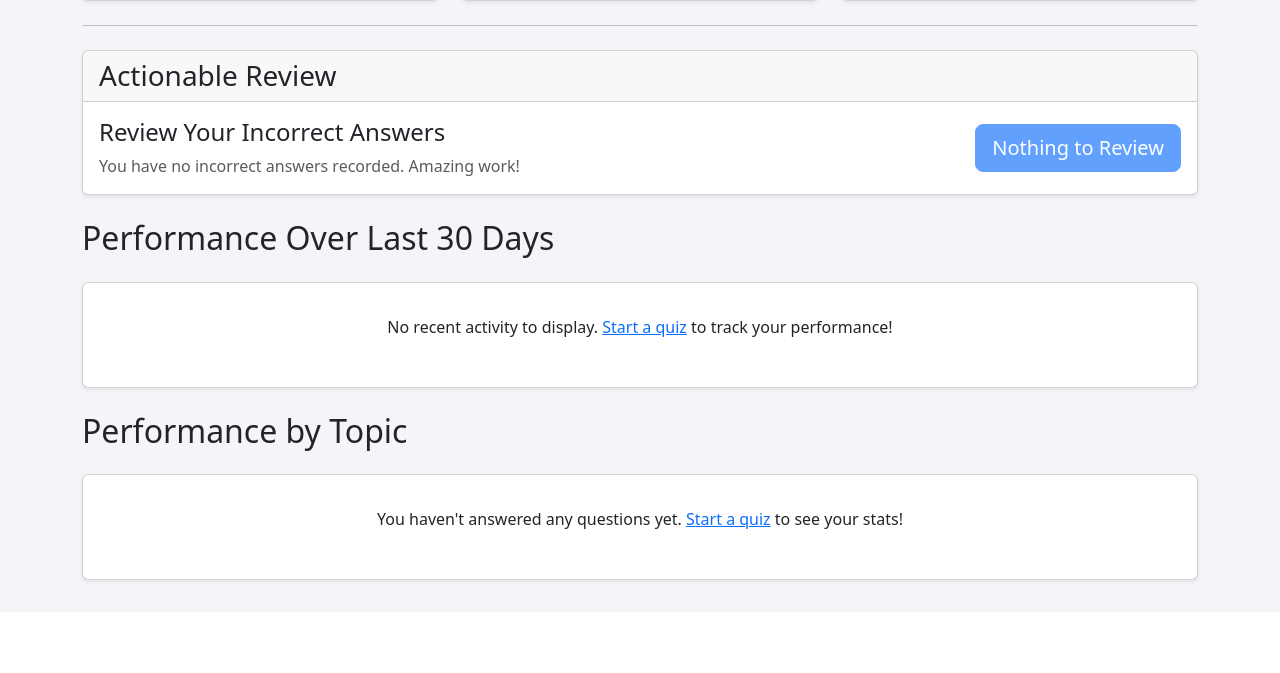
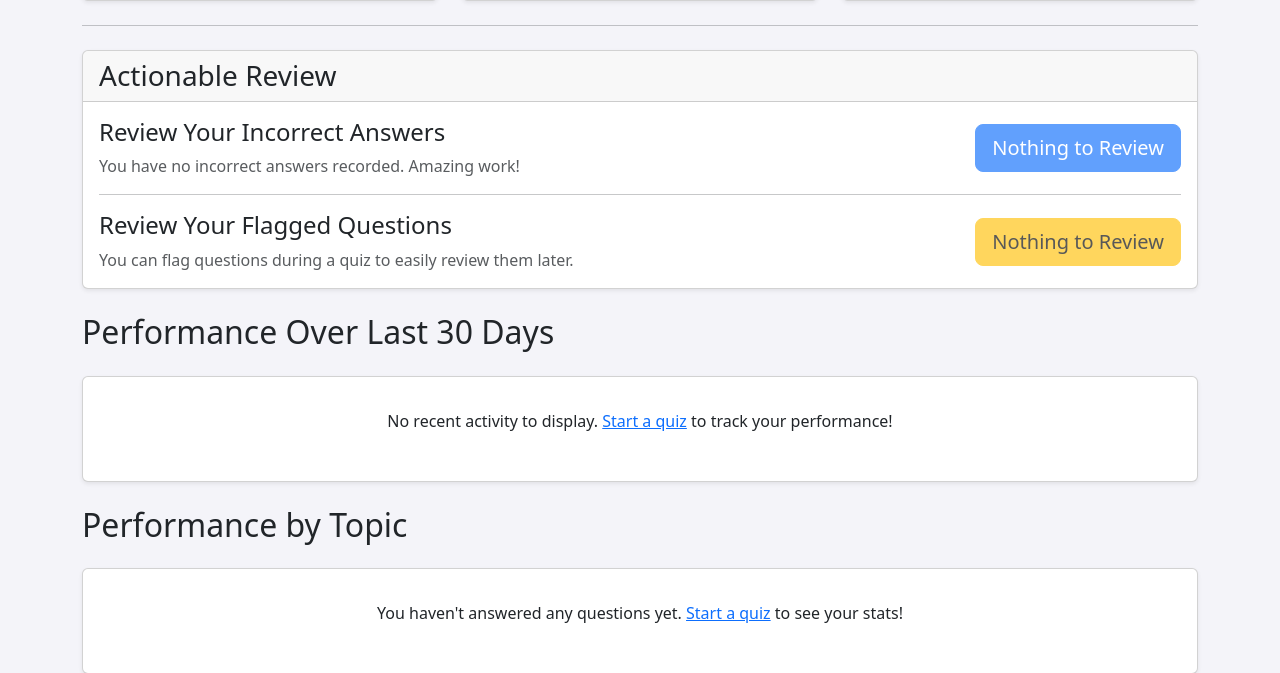
Before and after one commit to biteprep/biteprep, a Django app: page /dashboard/ in a window 1280 px wide. Shown: the part 340-1013 px from the top of the page. Before the commit the page ends 925 px from the top, so only its background shows below. Run offline with Django 5.2, Linux system fonts and the light colour scheme; the visitor is signed in with stand-in values (Sample User, id 1); data that the repository does not hold is empty.

Commit message:
Update all changed files

```diff
--- a/quiz/templates/quiz/dashboard.html
+++ b/quiz/templates/quiz/dashboard.html
@@ -26,14 +26,13 @@
     </div>
     <hr class="my-4">
 
-    <!-- ============================================= -->
-    <!-- START OF NEW ACTION PANEL SECTION -->
-    <!-- ============================================= -->
+    <!-- Action Panel Section -->
     <div class="card shadow-sm mb-4">
         <div class="card-header">
             <h3 class="mb-0">Actionable Review</h3>
         </div>
         <div class="card-body">
+            <!-- Incorrect Review Panel -->
             <div class="row align-items-center">
                 <div class="col-md-8">
                     <h4>Review Your Incorrect Answers</h4>
@@ -51,11 +50,35 @@
                     {% endif %}
                 </div>
             </div>
+
+            <hr class="my-3">
+
+            <!-- ============================================= -->
+            <!-- START OF NEW FLAGGED QUESTIONS PANEL -->
+            <!-- ============================================= -->
+            <div class="row align-items-center">
+                <div class="col-md-8">
+                    <h4>Review Your Flagged Questions</h4>
+                    {% if flagged_questions_count > 0 %}
+                        <p class="mb-md-0">You have <strong>{{ flagged_questions_count }}</strong> questions flagged for future review.</p>
+                    {% else %}
+                        <p class="text-muted mb-md-0">You can flag questions during a quiz to easily review them later.</p>
+                    {% endif %}
+                </div>
+                <div class="col-md-4 text-md-end">
+                    {% if flagged_questions_count > 0 %}
+                        <a href="{% url 'start_flagged_quiz' %}" class="btn btn-warning btn-lg">Review Flagged</a>
+                    {% else %}
+                        <a href="#" class="btn btn-warning btn-lg disabled">Nothing to Review</a>
+                    {% endif %}
+                </div>
+            </div>
+            <!-- ============================================= -->
+            <!-- END OF NEW FLAGGED QUESTIONS PANEL -->
+            <!-- ============================================= -->
+
         </div>
     </div>
-    <!-- ============================================= -->
-    <!-- END OF NEW ACTION PANEL SECTION -->
-    <!-- ============================================= -->
 
     <!-- Performance Chart Section -->
     <h2 class="mb-4">Performance Over Last 30 Days</h2>
@@ -90,21 +113,11 @@
                         <div class="accordion-body p-0">
                             <table class="table table-striped table-hover mb-0">
                                 <thead class="table-light">
-                                    <tr>
-                                        <th scope="col">Subtopic</th>
-                                        <th scope="col" class="text-center">Answered</th>
-                                        <th scope="col" class="text-center">Correct</th>
-                                        <th scope="col" class="text-center">Percentage</th>
-                                    </tr>
+                                    <tr><th scope="col">Subtopic</th><th scope="col" class="text-center">Answered</th><th scope="col" class="text-center">Correct</th><th scope="col" class="text-center">Percentage</th></tr>
                                 </thead>
                                 <tbody>
                                     {% for subtopic in topic_data.subtopics %}
-                                        <tr>
-                                            <td>{{ subtopic.name }}</td>
-                                            <td class="text-center">{{ subtopic.total }}</td>
-                                            <td class="text-center">{{ subtopic.correct }}</td>
-                                            <td class="text-center fw-bold">{{ subtopic.percentage }}%</td>
-                                        </tr>
+                                        <tr><td>{{ subtopic.name }}</td><td class="text-center">{{ subtopic.total }}</td><td class="text-center">{{ subtopic.correct }}</td><td class="text-center fw-bold">{{ subtopic.percentage }}%</td></tr>
                                     {% endfor %}
                                 </tbody>
                             </table>
@@ -112,18 +125,10 @@
                     </div>
                 </div>
             {% empty %}
-                 <div class="card shadow-sm">
-                    <div class="card-body">
-                        <p class="text-center p-3">You haven't answered any questions yet. <a href="{% url 'quiz_setup' %}">Start a quiz</a> to see your stats!</p>
-                    </div>
-                </div>
+                 <div class="card shadow-sm"><div class="card-body"><p class="text-center p-3">You haven't answered any questions yet. <a href="{% url 'quiz_setup' %}">Start a quiz</a> to see your stats!</p></div></div>
             {% endfor %}
         {% else %}
-             <div class="card shadow-sm">
-                <div class="card-body">
-                    <p class="text-center p-3">You haven't answered any questions yet. <a href="{% url 'quiz_setup' %}">Start a quiz</a> to see your stats!</p>
-                </div>
-            </div>
+             <div class="card shadow-sm"><div class="card-body"><p class="text-center p-3">You haven't answered any questions yet. <a href="{% url 'quiz_setup' %}">Start a quiz</a> to see your stats!</p></div></div>
         {% endif %}
     </div>
 {% endblock %}
--- a/quiz/urls.py
+++ b/quiz/urls.py
@@ -1,4 +1,4 @@
-# quiz/urls.py (Complete file for Incorrect Review Feature)
+# quiz/urls.py (Complete file for Flagged Question Feature)
 
 from django.urls import path
 from . import views
@@ -25,6 +25,7 @@ urlpatterns = [
 
     # Dashboard actions
     path('dashboard/reset/', views.reset_performance, name='reset_performance'),
+    path('quiz/start/incorrect/', views.start_incorrect_quiz, name='start_incorrect_quiz'),
     # --- NEW URL PATTERN ---
-    path('quiz/start/incorrect/', views.start_incorrect_quiz, name='start_incorrect_quiz'),
+    path('quiz/start/flagged/', views.start_flagged_quiz, name='start_flagged_quiz'),
 ]
--- a/quiz/views.py
+++ b/quiz/views.py
@@ -1,4 +1,4 @@
-# quiz/views.py (Complete file for Incorrect Review Feature)
+# quiz/views.py (Complete file for Flagged Question Feature)
 
 import random
 import stripe
@@ -19,7 +19,7 @@ from django.contrib import messages
 from django.urls import reverse
 from django.utils import timezone
 
-from .models import Category, Question, Answer, UserAnswer, QuestionReport, ContactInquiry, Topic
+from .models import Category, Question, Answer, UserAnswer, QuestionReport, ContactInquiry, Topic, FlaggedQuestion # Add FlaggedQuestion
 from users.models import Profile
 from .forms import ContactForm
 
@@ -51,7 +51,6 @@ def membership_page(request):
 
 @login_required
 def dashboard(request):
-    # Overall stats and chart logic remain unchanged
     user_answers = UserAnswer.objects.filter(user=request.user)
     total_answered = user_answers.count()
     correct_answered = user_answers.filter(is_correct=True).count()
@@ -69,8 +68,7 @@ def dashboard(request):
         .annotate(daily_total=Count('id'), daily_correct=Count('id', filter=Q(is_correct=True)))
         .order_by('date')
     )
-    chart_labels = []
-    chart_data = []
+    chart_labels, chart_data = [], []
     for daily_stat in daily_performance:
         chart_labels.append(daily_stat['date'].strftime('%b %d'))
         try:
@@ -79,40 +77,24 @@ def dashboard(request):
             daily_accuracy = 0
         chart_data.append(round(daily_accuracy))
 
-    # Topic/Subtopic breakdown logic remains unchanged
     subtopic_performance = (
         UserAnswer.objects.filter(user=request.user)
-        .values(
-            'question__subtopic__topic__id',
-            'question__subtopic__topic__name',
-            'question__subtopic__id',
-            'question__subtopic__name'
-        )
+        .values('question__subtopic__topic__id', 'question__subtopic__topic__name', 'question__subtopic__id', 'question__subtopic__name')
         .annotate(total=Count('id'), correct=Count('id', filter=Q(is_correct=True)))
         .order_by('question__subtopic__topic__name', 'question__subtopic__name')
     )
-
     topic_stats = {}
     for item in subtopic_performance:
-        topic_id = item['question__subtopic__topic__id']
-        topic_name = item['question__subtopic__topic__name']
-
+        topic_id, topic_name = item['question__subtopic__topic__id'], item['question__subtopic__topic__name']
         if topic_name not in topic_stats:
             topic_stats[topic_name] = {'id': topic_id, 'total': 0, 'correct': 0, 'subtopics': []}
-
         topic_stats[topic_name]['total'] += item['total']
         topic_stats[topic_name]['correct'] += item['correct']
-
         try:
             subtopic_percentage = (item['correct'] / item['total']) * 100
         except ZeroDivisionError:
             subtopic_percentage = 0
-
-        topic_stats[topic_name]['subtopics'].append({
-            'name': item['question__subtopic__name'], 'total': item['total'],
-            'correct': item['correct'], 'percentage': round(subtopic_percentage, 1)
-        })
-
+        topic_stats[topic_name]['subtopics'].append({'name': item['question__subtopic__name'], 'total': item['total'], 'correct': item['correct'], 'percentage': round(subtopic_percentage, 1)})
     for topic_name, data in topic_stats.items():
         try:
             topic_percentage = (data['correct'] / data['total']) * 100
@@ -120,9 +102,8 @@ def dashboard(request):
             topic_percentage = 0
         data['percentage'] = round(topic_percentage, 1)
 
-    # --- START OF NEW LOGIC FOR ACTION PANEL ---
     incorrect_questions_count = user_answers.filter(is_correct=False).count()
-    # --- END OF NEW LOGIC ---
+    flagged_questions_count = FlaggedQuestion.objects.filter(user=request.user).count()
 
     context = {
         'total_answered': total_answered,
@@ -131,17 +112,17 @@ def dashboard(request):
         'topic_stats': topic_stats,
         'chart_labels': json.dumps(chart_labels),
         'chart_data': json.dumps(chart_data),
-        # --- ADD THIS NEW LINE TO THE CONTEXT ---
         'incorrect_questions_count': incorrect_questions_count,
+        'flagged_questions_count': flagged_questions_count,
     }
     return render(request, 'quiz/dashboard.html', context)
-
 
 @login_required
 def reset_performance(request):
     if request.method == 'POST':
         UserAnswer.objects.filter(user=request.user).delete()
-        messages.success(request, "Your performance statistics have been successfully reset.")
+        FlaggedQuestion.objects.filter(user=request.user).delete() # Also clear flags
+        messages.success(request, "Your performance statistics and flags have been successfully reset.")
         return redirect('dashboard')
     return redirect('dashboard')
 
@@ -152,15 +133,12 @@ def quiz_setup(request):
         if not (profile.membership == 'Free' or (profile.membership_expiry_date and profile.membership_expiry_date >= date.today())):
             messages.warning(request, "Your subscription has expired. Please renew your plan to continue.")
             return redirect('membership_page')
-
         selected_subtopic_ids = request.POST.getlist('subtopics')
         if not selected_subtopic_ids:
             messages.info(request, "Please select at least one topic to start a quiz.")
             return redirect('quiz_setup')
-
         question_filter = request.POST.get('question_filter', 'all')
         questions = Question.objects.filter(subtopic__id__in=selected_subtopic_ids)
-
         if question_filter == 'unanswered':
             answered_question_ids = UserAnswer.objects.filter(user=request.user).values_list('question_id', flat=True)
             questions = questions.exclude(id__in=answered_question_ids)
@@ -168,10 +146,8 @@ def quiz_setup(request):
             questions = questions.filter(id__in=UserAnswer.objects.filter(user=request.user, is_correct=True).values_list('question_id', flat=True))
         elif question_filter == 'incorrect':
             questions = questions.filter(id__in=UserAnswer.objects.filter(user=request.user, is_correct=False).values_list('question_id', flat=True))
-
         question_ids = list(questions.values_list('id', flat=True))
         random.shuffle(question_ids)
-
         question_count_type = request.POST.get('question_count_type', 'all')
         if profile.membership == 'Free':
             FREE_TIER_LIMIT = 10
@@ -185,19 +161,13 @@ def quiz_setup(request):
                     question_ids = question_ids[:custom_count]
             except (ValueError, TypeError):
                 pass
-
         if not question_ids:
             messages.info(request, "No questions found for your selected topics and filters.")
             return redirect('quiz_setup')
-
         quiz_context = {
-            'question_ids': question_ids,
-            'total_questions': len(question_ids),
-            'mode': request.POST.get('quiz_mode', 'quiz'),
-            'user_answers': {},
-            'flagged_questions': [],
+            'question_ids': question_ids, 'total_questions': len(question_ids),
+            'mode': request.POST.get('quiz_mode', 'quiz'), 'user_answers': {}
         }
-
         if 'timer-toggle' in request.POST:
             try:
                 timer_minutes = int(request.POST.get('timer_minutes', 0))
@@ -206,10 +176,8 @@ def quiz_setup(request):
                     quiz_context['duration_seconds'] = timer_minutes * 60
             except (ValueError, TypeError):
                 pass
-
         request.session['quiz_context'] = quiz_context
         return redirect('start_quiz')
-
     categories = Category.objects.prefetch_related('topics__subtopics').all()
     context = {'categories': categories}
     return render(request, 'quiz/quiz_setup.html', context)
@@ -218,7 +186,7 @@ def quiz_setup(request):
 def start_quiz(request):
     if 'quiz_context' in request.session:
         request.session['quiz_context']['user_answers'] = {}
-        request.session['quiz_context']['flagged_questions'] = []
+        # We no longer need to manage flags in the session
         request.session.modified = True
         return redirect('quiz_player', question_index=1)
     messages.error(request, "Could not start quiz. Please try setting it up again.")
@@ -229,20 +197,15 @@ def quiz_player(request, question_index):
     if 'quiz_context' not in request.session:
         messages.error(request, "Quiz session not found. Please start a new quiz.")
         return redirect('quiz_setup')
-
     quiz_context = request.session['quiz_context']
     question_ids = quiz_context.get('question_ids', [])
     quiz_mode = quiz_context.get('mode', 'quiz')
-
     if not (0 < question_index <= len(question_ids)):
         return redirect('quiz_results')
-
     question_id = question_ids[question_index - 1]
     is_feedback_mode = False
-
     if request.method == 'POST':
         action = request.POST.get('action')
-
         submitted_answer_id_str = request.POST.get('answer')
         if submitted_answer_id_str:
             try:
@@ -250,18 +213,11 @@ def quiz_player(request, question_index):
                 quiz_context['user_answers'][str(question_id)] = { 'answer_id': answer_obj.id, 'is_correct': answer_obj.is_correct }
             except (Answer.DoesNotExist, ValueError):
                 pass
-
         if action == 'toggle_flag':
-            flagged = quiz_context.get('flagged_questions', [])
-            if question_id in flagged:
-                flagged.remove(question_id)
-            else:
-                flagged.append(question_id)
-            quiz_context['flagged_questions'] = flagged
-
-        request.session['quiz_context'] = quiz_context
+            flag, created = FlaggedQuestion.objects.get_or_create(user=request.user, question_id=question_id)
+            if not created:
+                flag.delete()
         request.session.modified = True
-
         if action == 'submit_answer' and quiz_mode == 'quiz':
             is_feedback_mode = True
         elif action == 'prev' and question_index > 1:
@@ -270,9 +226,7 @@ def quiz_player(request, question_index):
             return redirect('quiz_player', question_index=question_index + 1)
         elif action == 'finish':
             return redirect('quiz_results')
-
     question = Question.objects.select_related('subtopic__topic').prefetch_related('answers').get(pk=question_id)
-
     seconds_remaining = None
     if 'start_time' in quiz_context:
         start_time = datetime.fromisoformat(quiz_context['start_time'])
@@ -282,31 +236,21 @@ def quiz_player(request, question_index):
         if seconds_remaining <= 0 and quiz_mode == 'test':
             messages.info(request, "Time is up! The quiz has been automatically submitted.")
             return redirect('quiz_results')
-
+    user_flagged_question_ids = list(FlaggedQuestion.objects.filter(user=request.user).values_list('question_id', flat=True))
     navigator_items = []
     user_answers = quiz_context.get('user_answers', {})
-    flagged_questions = quiz_context.get('flagged_questions', [])
-
     for i, q_id in enumerate(question_ids):
         idx = i + 1
         answer_info = user_answers.get(str(q_id))
-
         button_class = 'btn-outline-secondary'
         if answer_info:
-            if quiz_mode == 'quiz':
-                button_class = 'btn-success' if answer_info.get('is_correct') else 'btn-danger'
-            else: # Test mode
-                button_class = 'btn-success'
-
+            button_class = 'btn-success' if (quiz_mode == 'test' or answer_info.get('is_correct')) else 'btn-danger'
         if idx == question_index:
             button_class = button_class.replace('btn-outline-', 'btn-') + ' active'
-
-        navigator_items.append({ 'index': idx, 'class': button_class, 'is_flagged': q_id in flagged_questions })
-
+        navigator_items.append({ 'index': idx, 'class': button_class, 'is_flagged': q_id in user_flagged_question_ids })
     user_answer_info = user_answers.get(str(question_id))
     if not is_feedback_mode and user_answer_info and quiz_mode == 'quiz':
         is_feedback_mode = True
-
     user_selected_answer_id = user_answer_info.get('answer_id') if user_answer_info else None
     user_answer_obj = None
     if is_feedback_mode and user_selected_answer_id:
@@ -314,32 +258,26 @@ def quiz_player(request, question_index):
             user_answer_obj = Answer.objects.get(id=user_selected_answer_id)
         except Answer.DoesNotExist:
             pass
-
     context = {
         'question': question, 'question_index': question_index, 'total_questions': len(question_ids),
         'quiz_context': quiz_context, 'is_feedback_mode': is_feedback_mode,
-        'user_selected_answer_id': user_selected_answer_id,
-        'user_answer': user_answer_obj,
+        'user_selected_answer_id': user_selected_answer_id, 'user_answer': user_answer_obj,
         'is_last_question': question_index == len(question_ids),
-        'navigator_items': navigator_items,
-        'seconds_remaining': seconds_remaining,
+        'navigator_items': navigator_items, 'seconds_remaining': seconds_remaining,
+        'flagged_questions': user_flagged_question_ids, # Pass the DB list
     }
     return render(request, 'quiz/quiz_player.html', context)
-
 
 @login_required
 def quiz_results(request):
     if 'quiz_context' not in request.session:
         return redirect('home')
-
     quiz_context = request.session.pop('quiz_context')
     user_answers_dict = quiz_context.get('user_answers', {})
     question_ids = quiz_context.get('question_ids', [])
-
     final_score = 0
     questions_in_quiz = Question.objects.filter(pk__in=question_ids).prefetch_related('answers')
     question_map = {q.id: q for q in questions_in_quiz}
-
     for q_id_str, answer_info in user_answers_dict.items():
         q_id = int(q_id_str)
         user_answer_id = answer_info.get('answer_id')
@@ -350,10 +288,8 @@ def quiz_results(request):
                 UserAnswer.objects.update_or_create(user=request.user, question=question, defaults={'is_correct': answer.is_correct})
                 if answer.is_correct:
                     final_score += 1
-
     total_questions = len(question_ids)
     percentage_score = (final_score / total_questions) * 100 if total_questions > 0 else 0
-
     review_data = []
     for q_id in question_ids:
         question = question_map.get(q_id)
@@ -366,12 +302,10 @@ def quiz_results(request):
                 except Answer.DoesNotExist:
                     pass
             review_data.append({'question': question, 'user_answer': user_answer_obj})
-
     context = {
         'final_score': final_score, 'total_questions': total_questions,
         'percentage_score': round(percentage_score, 2), 'review_data': review_data
     }
-
     return render(request, 'quiz/quiz_review.html', context)
 
 @login_required
@@ -384,7 +318,6 @@ def report_question(request):
             reason = data.get('reason')
             if not all([question_id, reason]):
                 return JsonResponse({'status': 'error', 'message': 'Missing data.'}, status=400)
-
             question = Question.objects.get(pk=question_id)
             QuestionReport.objects.update_or_create(user=request.user, question=question, defaults={'reason': reason, 'status': 'OPEN'})
             return JsonResponse({'status': 'success', 'message': 'Report submitted successfully!'})
@@ -396,45 +329,43 @@ def report_question(request):
 
 @login_required
 def create_checkout_session(request):
-    # ... (Stripe logic remains the same)
+    # ... Stripe logic
+    pass
+def success_page(request):
+    # ... Stripe logic
+    pass
+def cancel_page(request):
+    # ... Stripe logic
+    pass
+@csrf_exempt
+def stripe_webhook(request):
+    # ... Stripe logic
     pass
 
-def success_page(request):
-    # ... (Stripe logic remains the same)
-    pass
-
-def cancel_page(request):
-    # ... (Stripe logic remains the same)
-    pass
-
-@csrf_exempt
-def stripe_webhook(request):
-    # ... (Stripe logic remains the same)
-    pass
-
-# --- START OF NEW VIEW ---
 @login_required
 def start_incorrect_quiz(request):
-    # Get all question IDs that the user has answered incorrectly
-    incorrect_question_ids = list(
-        UserAnswer.objects.filter(user=request.user, is_correct=False)
-        .values_list('question_id', flat=True)
-    )
-
+    incorrect_question_ids = list(UserAnswer.objects.filter(user=request.user, is_correct=False).values_list('question_id', flat=True))
     if not incorrect_question_ids:
         messages.success(request, "Great job! You have no incorrect answers to review.")
         return redirect('dashboard')
-
     random.shuffle(incorrect_question_ids)
-
-    # Create the quiz context, just like in quiz_setup
     quiz_context = {
-        'question_ids': incorrect_question_ids,
-        'total_questions': len(incorrect_question_ids),
-        'mode': 'quiz', # Default to quiz mode for review
-        'user_answers': {},
-        'flagged_questions': [],
+        'question_ids': incorrect_question_ids, 'total_questions': len(incorrect_question_ids),
+        'mode': 'quiz', 'user_answers': {},
     }
     request.session['quiz_context'] = quiz_context
     return redirect('start_quiz')
-# --- END OF NEW VIEW ---
+
+@login_required
+def start_flagged_quiz(request):
+    flagged_question_ids = list(FlaggedQuestion.objects.filter(user=request.user).values_list('question_id', flat=True))
+    if not flagged_question_ids:
+        messages.info(request, "You have not flagged any questions for review.")
+        return redirect('dashboard')
+    random.shuffle(flagged_question_ids)
+    quiz_context = {
+        'question_ids': flagged_question_ids, 'total_questions': len(flagged_question_ids),
+        'mode': 'quiz', 'user_answers': {},
+    }
+    request.session['quiz_context'] = quiz_context
+    return redirect('start_quiz')
```
Also changed, not shown: quiz/models.py (+18 -2 lines), quiz/migrations/0005_flaggedquestion.py (added).
